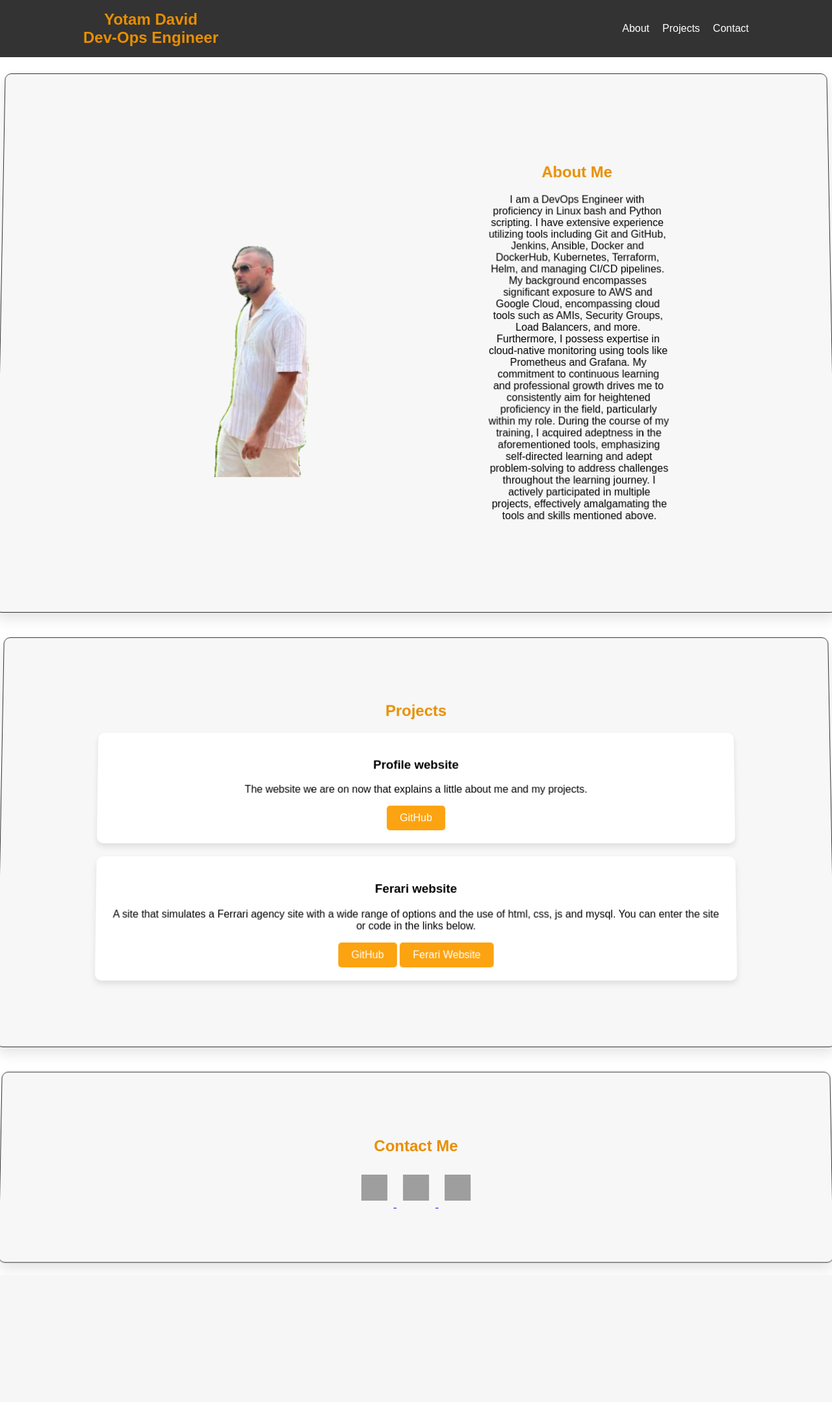
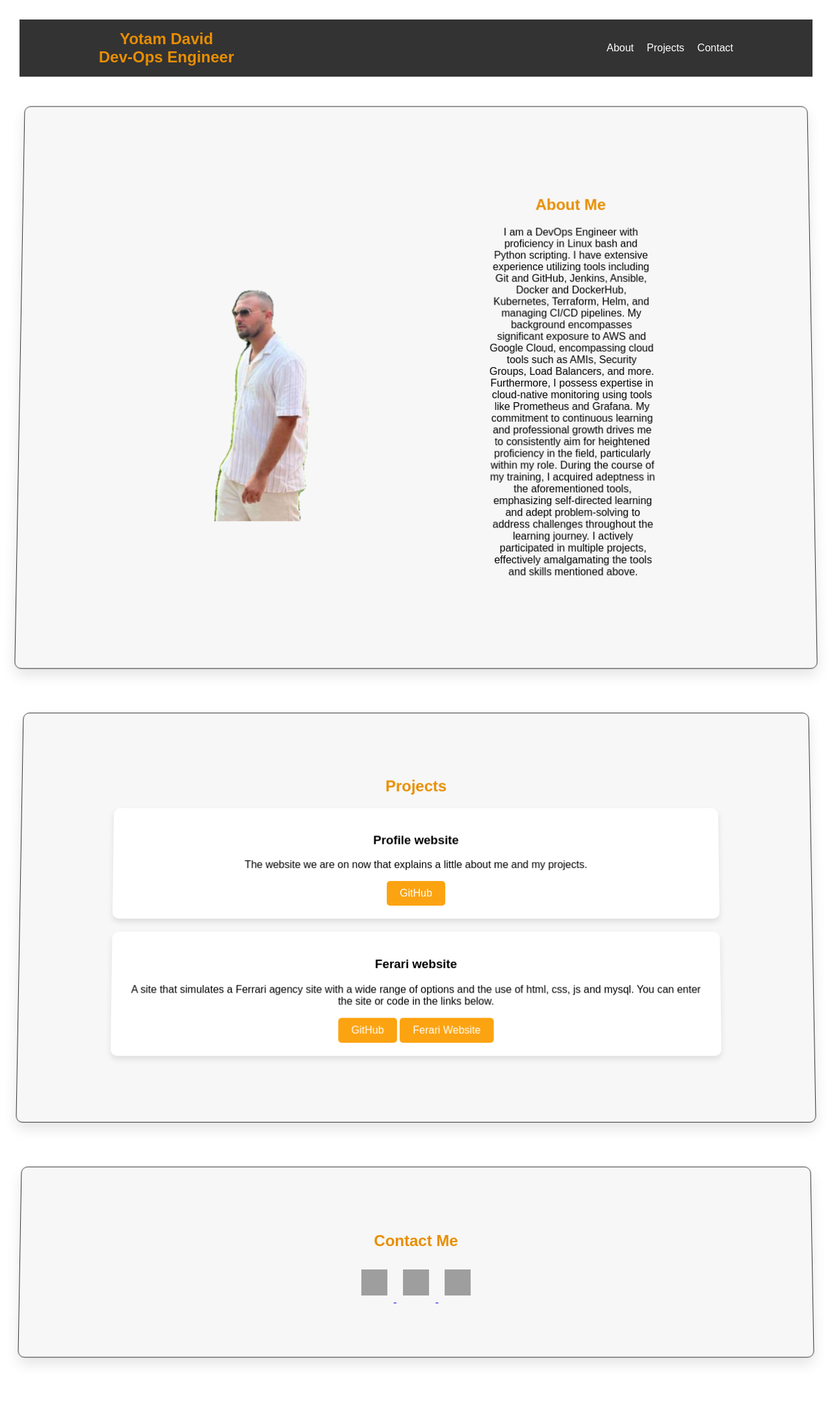
Before and after one commit to yotamdavid/profile_wabsite, a Flask app: page / in a window 1280 px wide. Shown: the whole page at 65% size. Before the commit the page ends 1944 px from the top, so only its background shows below. Run offline with Flask 2, Linux system fonts and the light colour scheme; grey boxes are pictures that could not be loaded.

Commit message:
Update style.css

```diff
--- a/web_project/static/css/style.css
+++ b/web_project/static/css/style.css
@@ -3,6 +3,8 @@
 body {
     margin: 0;
     font-family: Arial, Helvetica, sans-serif;
+    padding: 30px; /* רווח מצדדים של האתר */
+
 }
 
 /* Header Styling */
@@ -75,7 +77,7 @@ h2 {
     box-shadow: 0px 10px 20px rgba(0, 0, 0, 0.1);
     transform: perspective(600px) rotateX(1deg);
     transition: transform 0.3s ease, box-shadow 0.3s ease;
-    margin: 20px 0; /* רווח מעל ומתחת */
+    margin: 40px 0; /* רווח מעל ומתחת */
 }
 
 .section:hover {
@@ -84,7 +86,7 @@ h2 {
 }
 
 .section + .section {
-    margin-top: 40px; /* רווח בין סקשן לסקשן מעליו */
+    margin-top: 70px; /* רווח בין סקשן לסקשן מעליו */
 }
 
 /* Project Card Styling */
```
